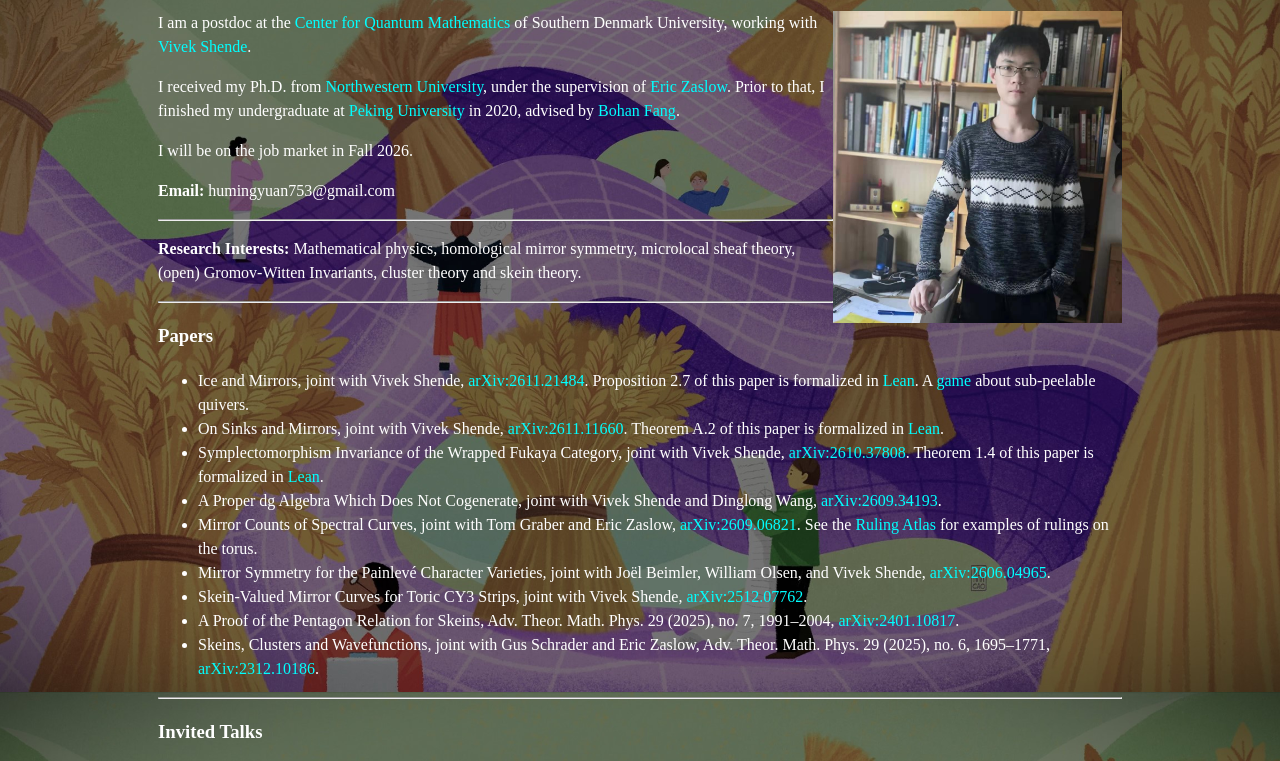
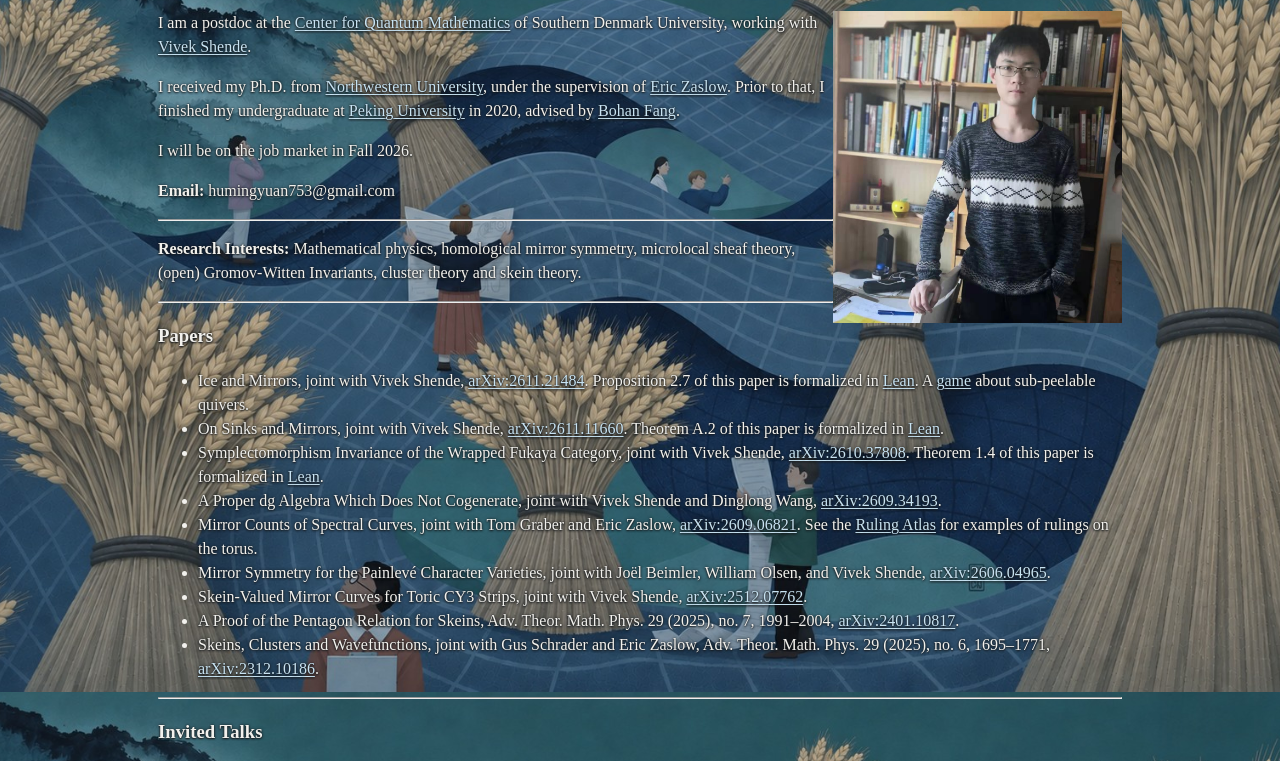
Before and after one commit to Hu-Mingyuan/Hu-Mingyuan.github.io, a plain HTML site: page index.html in a window 1280 px wide. Shown: the part 108-869 px from the top of the page. Drawn offline with Linux system fonts and the light colour scheme.

Commit message:
Refresh homepage with ink-wash sheaves and softer text colors

```diff
--- a/index.html
+++ b/index.html
@@ -6,24 +6,23 @@
         <link rel="icon" type="image/x-icon" href="favicon.ico">
 
         <style>
-
-	a:link{
-        	color: cyan;
-            text-decoration:none;
-        }
-        a:visited{
-        	color:cyan;
-            text-decoration:none;
+        a:link, a:visited {
+            color: #C8E3F2;
+            text-decoration: underline;
+            text-decoration-thickness: 1px;
+            text-underline-offset: 0.15em;
         }
 
-        body{
-	line-height: 1.5 ;
-        color: white;
-        background-image: url('sheaves.jpg');
-        background-repeat: no-repeat;
-        background-attachment: fixed;
-        background-size: cover;
-	}
+        body {
+            line-height: 1.5;
+            color: #F2F1ED;
+            text-shadow: 0 1px 2px #16191c, 0 0 3px #16191c;
+            background-color: #303133;
+            background-image: url('sheaves-ink-wheat.jpg');
+            background-repeat: no-repeat;
+            background-attachment: fixed;
+            background-size: cover;
+        }
 
 	.body{
 	margin-left: 150px;
```
Also changed, not shown: sheaves-ink-wheat.jpg (added).
